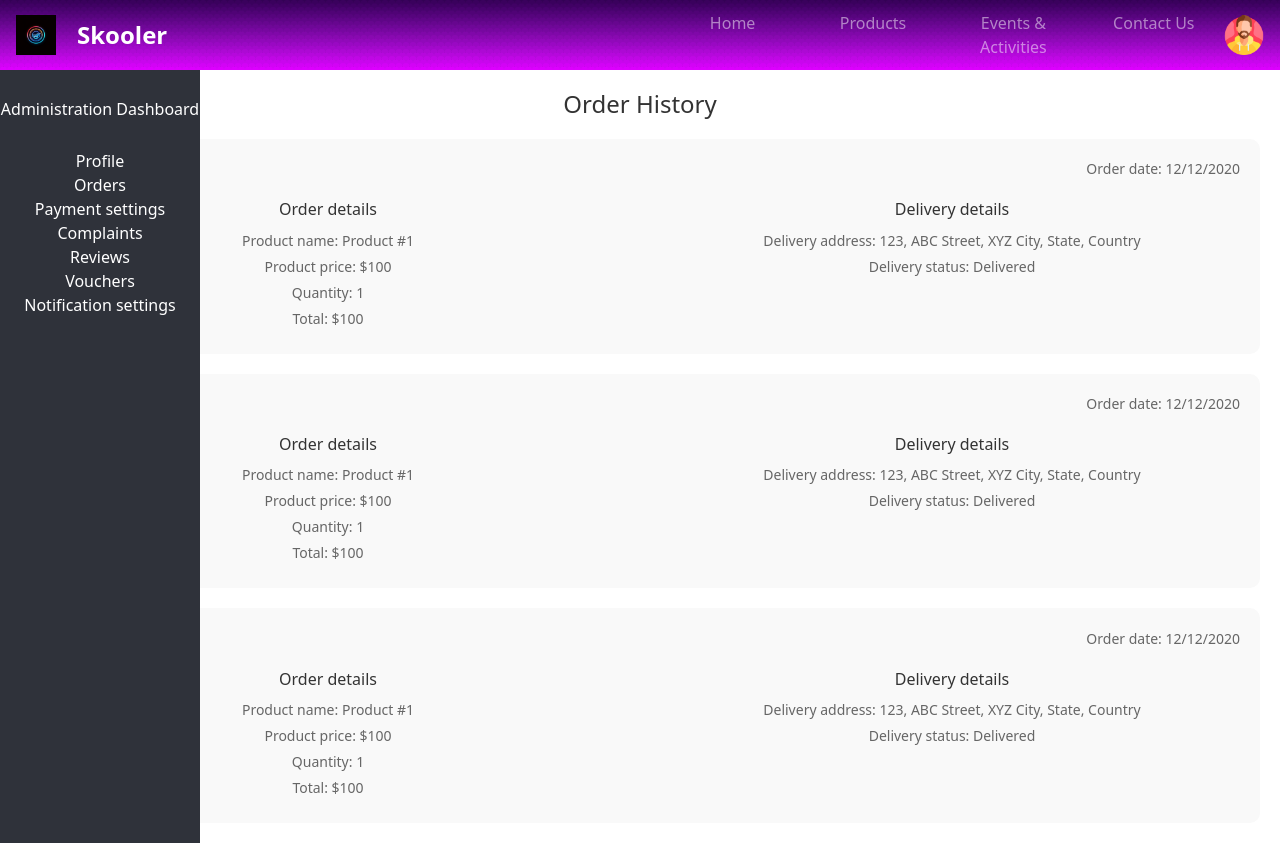
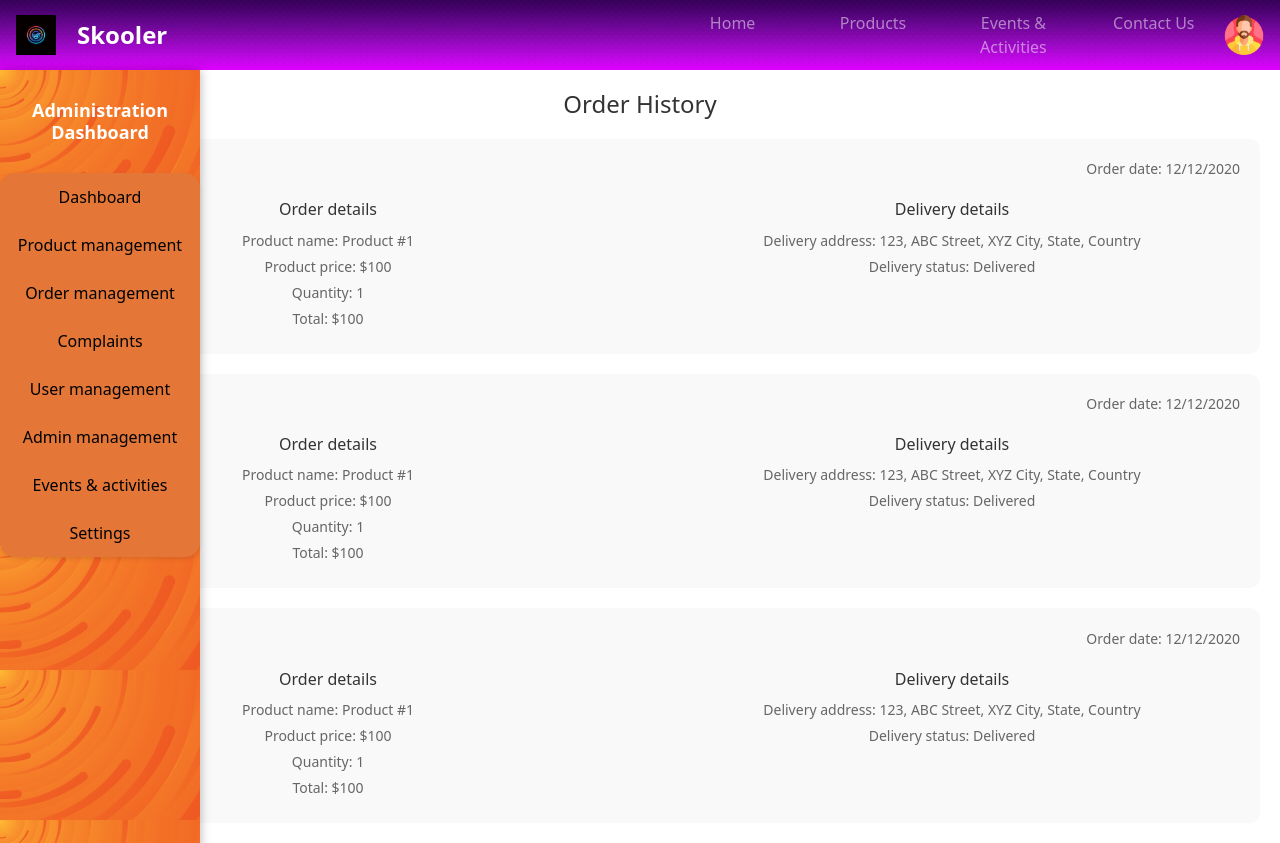
Before and after one commit to Voidwalker1999/order-history, a React (Create React App) app: page / in a window 1280 px wide. Built offline with nearby package versions, Linux system fonts and the light colour scheme.

Commit message:
Update files

```diff
--- a/src/components/Sidebar.css
+++ b/src/components/Sidebar.css
@@ -1,5 +1,39 @@
 @import url('https://stackpath.bootstrapcdn.com/bootstrap/4.5.2/css/bootstrap.min.css');
 @import url('https://cdn.jsdelivr.net/npm/tailwindcss@2.2.19/dist/tailwind.min.css');
+
+
+/* Style the sidebar menu */
+.sidebar-menu {
+    list-style-type: none;
+    margin: 0;
+    padding: 0;
+    width: 200px;
+    background-color: #e47737;
+    box-shadow: 0 2px 4px rgba(0, 0, 0, 0.1);
+    border-radius: 15px;
+}
+
+/* Style the links */
+.sidebar-menu a {
+    display: block;
+    color: black;
+    padding: 12px 16px;
+    text-decoration: none;
+    transition: all 0.3s ease;
+}
+
+/* Change color on hover */
+.sidebar-menu a:hover {
+    background-color: #ddd;
+    color: black;
+}
+
+/* Add a color to the active/current link */
+.sidebar-menu a.active {
+    background-color: #4CAF50;
+    color: white;
+    border-radius: 5px;
+}
 
 .sidebar {
     position: fixed;
@@ -8,11 +42,14 @@
     background-color: #2f323a;
     padding: 30px 0;
     color: #fff;
+    box-shadow: 0 0 10px rgba(0, 0, 0, 0.3);
 }
 
 .sidebar-header {
     text-align: center;
     margin-bottom: 30px;
+    font-size: large;
+    font-weight: bold;
 }
 
 .sidebar-nav {
@@ -25,6 +62,7 @@
     padding: 10px 20px;
     color: #fff;
     text-decoration: none;
+    transition: background-color 0.3s ease;
 }
 
 .sidebar-nav li a:hover {
@@ -35,3 +73,15 @@
     background-color: #333;
     color: #fff;
 }
+
+.sidebar-footer {
+    position: absolute;
+    bottom: 0;
+    left: 0;
+    width: 100%;
+    padding: 10px;
+    background-color: #2f323a;
+    text-align: center;
+    font-size: 12px;
+    color: #888;
+}
--- a/src/components/Sidebar.js
+++ b/src/components/Sidebar.js
@@ -2,31 +2,34 @@ import React from 'react';
 import './Sidebar.css';
 export default function Sidebar() {
     return (
-        <div className="sidebar">
+        <div className="sidebar" style={{ backgroundImage: `url(${process.env.PUBLIC_URL}/images/sun-tornado.svg)` }}>
             <div className="sidebar-header">
                 <h3>Administration Dashboard</h3>
             </div>
             <ul className="sidebar-menu">
-                <li className="active">
-                    <a href="#">Profile</a>
+                <li>
+                    <a href="#">Dashboard</a>
                 </li>
                 <li>
-                    <a href="#">Orders</a>
+                    <a href="#">Product management</a>
                 </li>
-                <li>
-                    <a href="#">Payment settings</a>
+                <li className="active">
+                    <a href="#">Order management</a>
                 </li>
                 <li>
                     <a href="#">Complaints</a>
                 </li>
                 <li>
-                    <a href="#">Reviews</a>
+                    <a href="#">User management</a>
                 </li>
                 <li>
-                    <a href="#">Vouchers</a>
+                    <a href="#">Admin management</a>
                 </li>
                 <li>
-                    <a href="#">Notification settings</a>
+                    <a href="#">Events & activities</a>
+                </li>
+                <li>
+                    <a href="#">Settings</a>
                 </li>
             </ul>
         </div>
```
